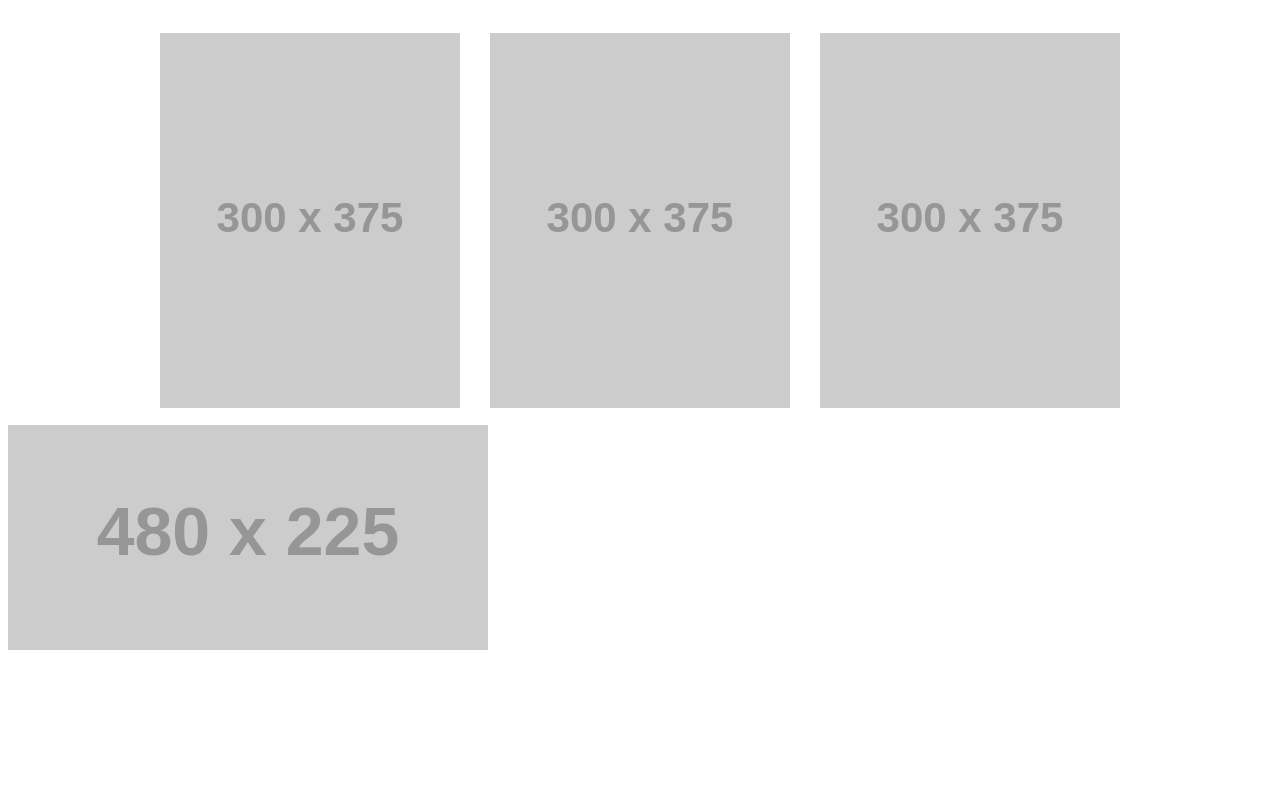
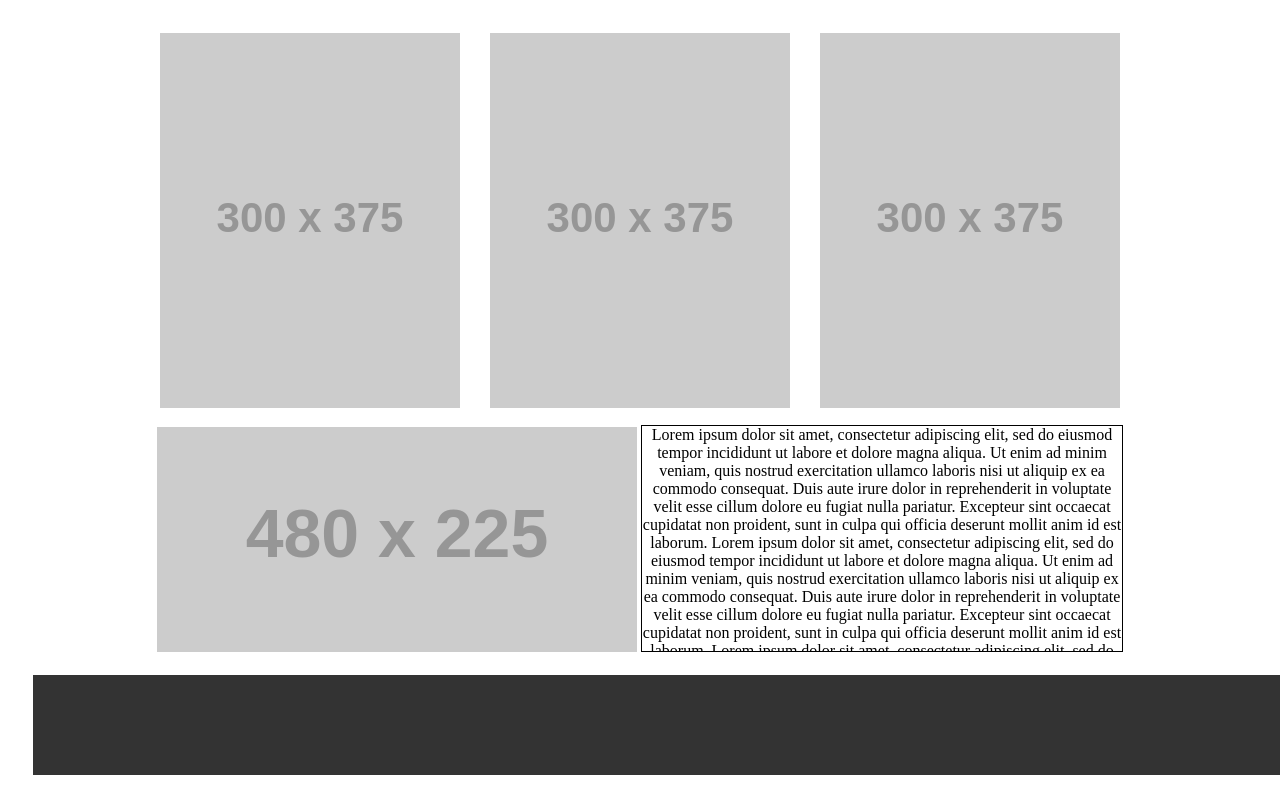
Before and after one commit to ALS97/WireFraming, a plain HTML site: page index.html in a window 1280 px wide. Shown: the part 573-1373 px from the top of the page. Before the commit the page ends 1235 px from the top, so only its background shows below. Drawn offline with Linux system fonts and the light colour scheme; placeholder pictures from the web are drawn by us.

Commit message:
finished lab

```diff
--- a/index.html
+++ b/index.html
@@ -6,10 +6,10 @@
             <div id='navrow'>
                     <nav id='Nav'>
                     <ul id='ul'>
-                        <li>New Item 1</li>
-                        <li>New Item 2</li>
-                        <li>New Item 3</li>
-                        <li>New Item 4</li>
+                        <li>Nav Item 1</li>
+                        <li>Nav Item 2</li>
+                        <li>Nav Item 3</li>
+                        <li>Nav Item 4</li>
                     </ul>
                     </nav>
                 </div>
@@ -26,8 +26,27 @@
         </div>
         <div class = container2>
         <img class='fpic' src= "https://placehold.it/480x225/ddd">
+        <p class='scroll'>
+                Lorem ipsum dolor sit amet, consectetur adipiscing elit, sed do eiusmod tempor incididunt ut labore et dolore magna aliqua.
+                Ut enim ad minim veniam, quis nostrud exercitation ullamco laboris nisi ut aliquip ex ea commodo consequat.
+                Duis aute irure dolor in reprehenderit in voluptate velit esse cillum dolore eu fugiat nulla pariatur.
+                Excepteur sint occaecat cupidatat non proident, sunt in culpa qui officia deserunt mollit anim id est laborum.
+                Lorem ipsum dolor sit amet, consectetur adipiscing elit, sed do eiusmod tempor incididunt ut labore et dolore magna aliqua.
+                Ut enim ad minim veniam, quis nostrud exercitation ullamco laboris nisi ut aliquip ex ea commodo consequat.
+                Duis aute irure dolor in reprehenderit in voluptate velit esse cillum dolore eu fugiat nulla pariatur.
+                Excepteur sint occaecat cupidatat non proident, sunt in culpa qui officia deserunt mollit anim id est laborum.
+                Lorem ipsum dolor sit amet, consectetur adipiscing elit, sed do eiusmod tempor incididunt ut labore et dolore magna aliqua.
+                Ut enim ad minim veniam, quis nostrud exercitation ullamco laboris nisi ut aliquip ex ea commodo consequat.
+                Duis aute irure dolor in reprehenderit in voluptate velit esse cillum dolore eu fugiat nulla pariatur.
+                Excepteur sint occaecat cupidatat non proident, sunt in culpa qui officia deserunt mollit anim id est laborum.
+                <button class='button' value = 'submit'>Call to Action</button>
+            </p>
+
         </div>
 
 
     </body>
+    <footer>
+
+    </footer>
 </html>
--- a/style.css
+++ b/style.css
@@ -9,14 +9,19 @@ margin:10px 15px 15px 60px
     overflow: hidden;
  }
  nav ul li{
+    font-size: 20pt;
     display: inline-block;
     list-style-type: none;
     width: 24%;
     height: 70px;
-    text-align: center;
     color:white ;
+
+ }
+ ul li{
+     line-height: 80px;
  }
 ul {
+    text-align: center;
     width:100%;
     height:70px;
     float:left;
@@ -43,6 +48,16 @@ ul {
      text-align: center;
  }
  .container2{
+     height:225px;
+     text-align: center;
+ }
+ .scroll{
+     display:inline-block;
+     width:480px;
+     height:225px;
+     border:1px solid black;
+     overflow-y: scroll;
+     margin:auto;
 
  }
  .column{
@@ -54,3 +69,22 @@ ul {
  .fpic{
 
  }
+ footer{
+     margin:25px;
+     height:100px;
+     width:100%;
+    background:#333;
+    overflow: hidden;
+ }
+ .button{
+     background-color: black;
+     color:white;
+     float:left;
+     height:35px;
+     width:120px;
+
+
+ }
+button:hover{
+    background-color: blueviolet;
+}
```
